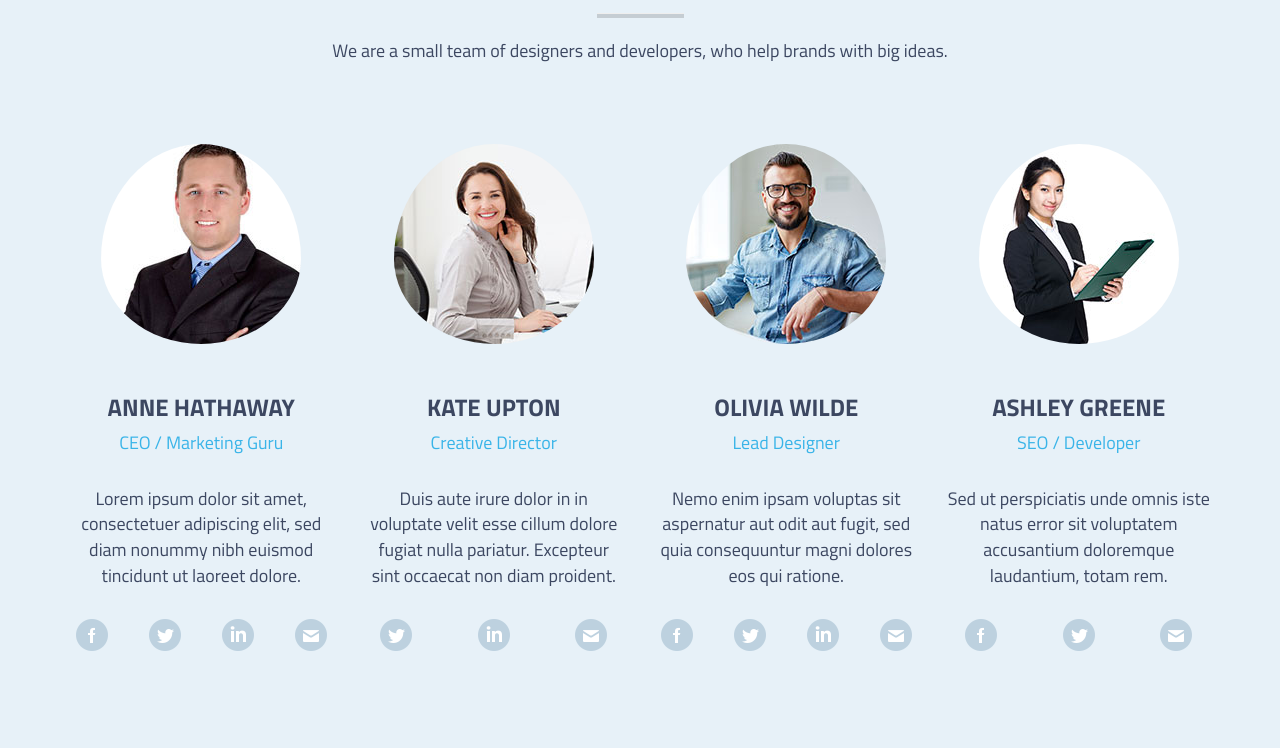
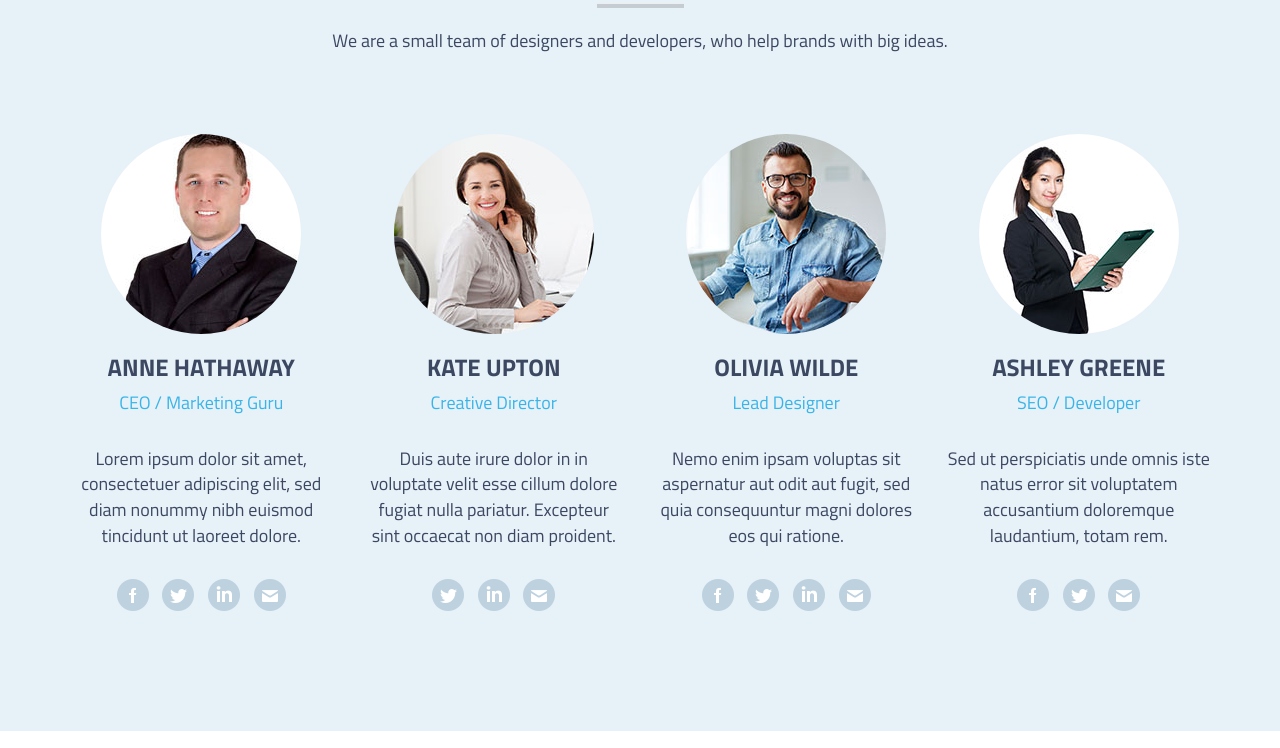
Before and after one commit to tanmoythander/cuda-page-building, a plain HTML site: page index.html in a window 1280 px wide. Shown: the part 1633-2381 px from the top of the page. Drawn offline with Linux system fonts and the light colour scheme.

Commit message:
Minor fix

```diff
--- a/css/style.css
+++ b/css/style.css
@@ -83,15 +83,18 @@ p {
 	padding-bottom: 60px;
 }
 
-#header-wrapper .btn-warning {
+#header-wrapper .btn {
 	display: block;
 	margin: auto;
 	text-transform: uppercase;
 	font-family: "Titillium Web SemiBold";
 	font-size: 18px;
 	padding: 27px 80px;
+	background-color: #eb7d4b;
+	color: white;
 }
-#header-wrapper .btn-warning:hover {
+#header-wrapper .btn:hover {
+	background-color: #dc7547;
 	box-shadow: inset 0px -5px 0px #c86a40;
 }
 #header-wrapper .navbar {
@@ -156,37 +159,38 @@ p {
 	background: #e7f1f8;
 	color: #3c4761;
 }
-#team-wrapper .blue {
-	color: #39b4e8;
-	padding-bottom: 20px;
-}
 #team-wrapper h2 {
-	padding-top: 110px;
 	text-align: center;
+	padding-top: 100px;
 }
 #team-wrapper hr + p {
 	text-align: center;
 	padding-bottom: 70px;
 }
-#team-wrapper .col-sm-3 {
-	padding-bottom: 120px;
-}
-#team-wrapper .col-sm-3 img {
-	padding-bottom: 30px;
+#team-wrapper .col-sm-3 > img {
 	display: block;
 	margin: auto;
+	border-radius: 100%;
 }
 #team-wrapper .col-sm-3 h3,
 #team-wrapper .col-sm-3 p {
 	text-align: center;
 }
-#team-wrapper .description {
+#team-wrapper .col-sm-3 h3 + p {
+	color: #39b4e8;
 	padding-bottom: 20px;
 }
-#team-wrapper .col-xs-4 img,
-#team-wrapper .col-xs-3 img {
-	display: block;
-	margin: auto;
+#team-wrapper .col-sm-3 h3 + p + p {
+	padding-bottom: 20px;
+}
+#team-wrapper .col-sm-3 .contact-icon {
+	text-align: center;
+}
+#team-wrapper .col-sm-3 .contact-icon img {
+	padding: 0px 5px;
+}
+#team-wrapper .col-sm-3 {
+	padding-bottom: 120px;
 }
 /* Skills */
 #skills-wrapper {
@@ -233,6 +237,7 @@ p {
 	font-size: 18px;
 	text-transform: uppercase;
 	background-color: #ebc985;
+	margin: 0px 3px;
 }
 #portfolio-wrapper .portfolio-button button:hover {
 	background-color: white;
@@ -254,6 +259,7 @@ p {
 	background-color: #17c2a4;
 	color: white;
 	margin-bottom: 100px;
+	margin-top: 60px;
 }
 #portfolio-wrapper .row + button:hover {
 	background-color: #16b79b;
--- a/index.html
+++ b/index.html
@@ -47,7 +47,7 @@
 		</header><!-- Navbar Ends -->
 		<div class="container">
 			<h1>Hi there! We are the new kids on the block<br>and we build awesome websites.</h1>
-			<button class="btn btn-warning">Work with us</button>
+			<button class="btn">Work with us</button>
 		</div>
 	</section><!-- Header Ends -->
 
@@ -90,77 +90,49 @@
 			<p>We are a small team of designers and developers, who help brands with big ideas.</p>
 			<div class="row">
 				<div class="col-sm-3">
-					<img class="img-circle" src="img/emp-1.jpg">
+					<img src="img/emp-1.jpg">
 					<h3>ANNE HATHAWAY</h3>
-					<p class="blue">CEO / Marketing Guru</p>
-					<p class="description">Lorem ipsum dolor sit amet, consectetuer adipiscing elit, sed diam nonummy nibh euismod tincidunt ut laoreet dolore.</p>
-					<div class="row">
-						<div class="col-xs-3">
+					<p>CEO / Marketing Guru</p>
+					<p>Lorem ipsum dolor sit amet, consectetuer adipiscing elit, sed diam nonummy nibh euismod tincidunt ut laoreet dolore.</p>
+					<div class="contact-icon">
 						<a href="#"><img src="img/fb.png"></a>
-						</div>
-						<div class="col-xs-3">
 						<a href="#"><img src="img/twitter.png"></a>
-						</div>
-						<div class="col-xs-3">
 						<a href="#"><img src="img/linkedin.png"></a>
-						</div>
-						<div class="col-xs-3">
 						<a href="#"><img src="img/mail.png"></a>
 					</div>
 				</div>
-				</div>
 				<div class="col-sm-3">
-					<img class="img-circle" src="img/emp-2.jpg">
+					<img src="img/emp-2.jpg">
 					<h3>Kate Upton</h3>
-					<p class="blue">Creative Director</p>
-					<p class="description">Duis aute irure dolor in in voluptate velit esse cillum dolore fugiat nulla pariatur. Excepteur sint occaecat non diam proident.</p>
-					<div class="row">
-						<div class="col-xs-4">
+					<p>Creative Director</p>
+					<p>Duis aute irure dolor in in voluptate velit esse cillum dolore fugiat nulla pariatur. Excepteur sint occaecat non diam proident.</p>
+					<div class="contact-icon">
 						<a href="#"><img src="img/twitter.png"></a>
-						</div>
-						<div class="col-xs-4">
 						<a href="#"><img src="img/linkedin.png"></a>
-						</div>
-						<div class="col-xs-4">
 						<a href="#"><img src="img/mail.png"></a>
 					</div>
 				</div>
-				</div>
 				<div class="col-sm-3">
-					<img class="img-circle" src="img/emp-3.jpg">
+					<img src="img/emp-3.jpg">
 					<h3>Olivia Wilde</h3>
-					<p class="blue">Lead Designer</p>
-					<p class="description">Nemo enim ipsam voluptas sit aspernatur aut odit aut fugit, sed quia consequuntur magni dolores eos qui ratione.</p>
-					<div class="row">
-						<div class="col-xs-3">
+					<p>Lead Designer</p>
+					<p>Nemo enim ipsam voluptas sit aspernatur aut odit aut fugit, sed quia consequuntur magni dolores eos qui ratione.</p>
+					<div class="contact-icon">
 						<a href="#"><img src="img/fb.png"></a>
-						</div>
-						<div class="col-xs-3">
 						<a href="#"><img src="img/twitter.png"></a>
-						</div>
-						<div class="col-xs-3">
 						<a href="#"><img src="img/linkedin.png"></a>
-						</div>
-						<div class="col-xs-3">
 						<a href="#"><img src="img/mail.png"></a>
 					</div>
 				</div>
-				</div>
 				<div class="col-sm-3">
-					<img class="img-circle" src="img/emp-4.jpg">
+					<img src="img/emp-4.jpg">
 					<h3>Ashley Greene</h3>
-					<p class="blue">SEO / Developer</p>
-					<p class="description">Sed ut perspiciatis unde omnis iste natus error sit voluptatem accusantium doloremque laudantium, totam rem.</p>
-					<div class="row">
-						<div class="col-xs-4">
+					<p>SEO / Developer</p>
+					<p>Sed ut perspiciatis unde omnis iste natus error sit voluptatem accusantium doloremque laudantium, totam rem.</p>
+					<div class="contact-icon">
 						<a href="#"><img src="img/fb.png"></a>
-						</div>
-						<div class="col-xs-4">
 						<a href="#"><img src="img/twitter.png"></a>
-						</div>
-						<div class="col-xs-4">
 						<a href="#"><img src="img/mail.png"></a>
-						</div>
 					</div>
 				</div>
 			</div>
```
Lines whose indentation alone changed are shown as unchanged.
